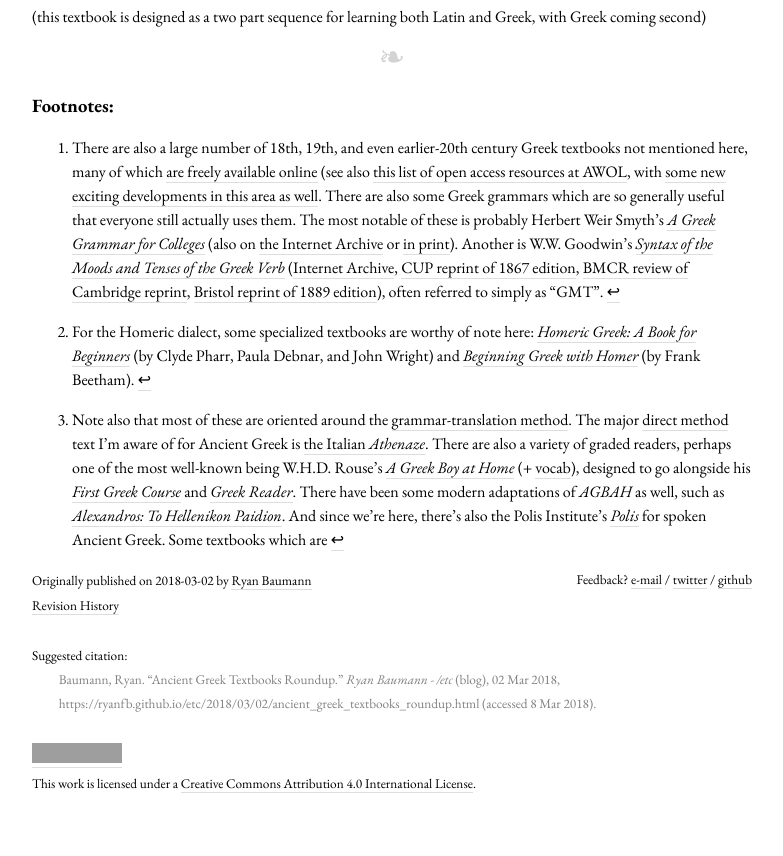
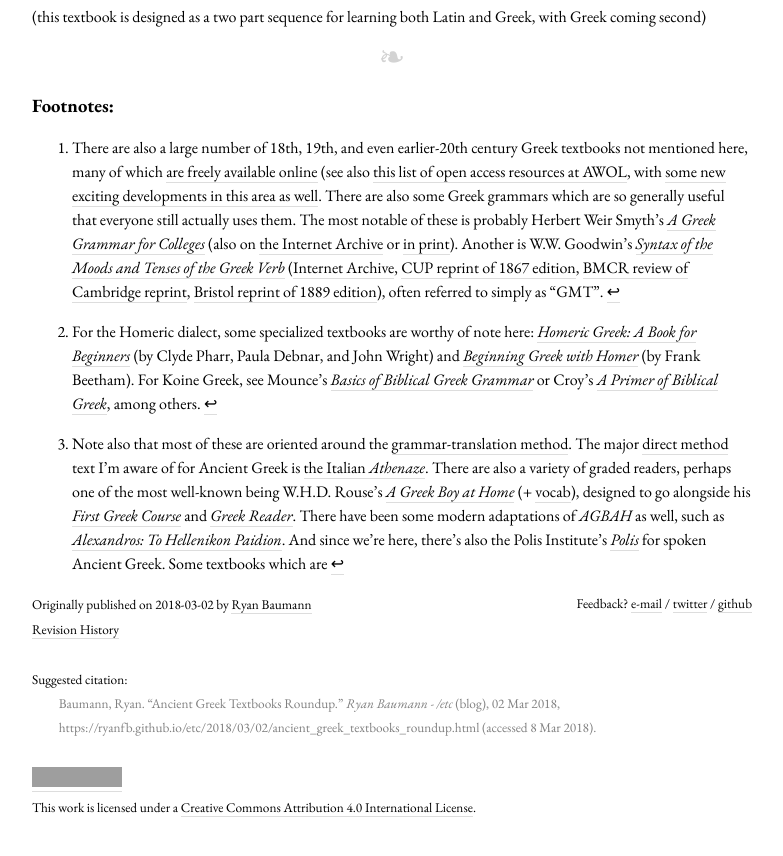
Before and after one commit to ryanfb/etc, a Jekyll site: the page built from _posts/2018-03-02-ancient_greek_textbooks_roundup.md, in a window 1280 px wide and 900 px high, scrolled down 3193 px. Shown: the top 856 px of the window, without its empty margins (248-1031 px from the left). Built offline with Jekyll 4.4.1, drawn with Linux system fonts in a browser that asks for light colours; nearby versions of some CDN libraries; grey boxes are pictures that could not be loaded.

Commit message:
Add some Koine Greek links

```diff
--- a/_posts/2018-03-02-ancient_greek_textbooks_roundup.md
+++ b/_posts/2018-03-02-ancient_greek_textbooks_roundup.md
@@ -125,5 +125,5 @@ Recently, two free and open textbooks for learning Ancient Greek have also been
 ### Footnotes:
 
 [^modern]: There are also a large number of 18th, 19th, and even earlier-20th century Greek textbooks not mentioned here, many of which [are freely available online](https://www.edonnelly.com/google.html#8) (see also [this list of open access resources at AWOL](http://ancientworldonline.blogspot.com/2009/09/open-access-textbooks.html), with [some new exciting developments in this area as well](https://thepatrologist.com/2018/02/22/an-entree-into-the-world-of-18th-and-19th-century-greek-textbooks/). There are also some Greek grammars which are so generally useful that everyone still actually uses them. The most notable of these is probably Herbert Weir Smyth's [*A Greek Grammar for Colleges*](http://www.perseus.tufts.edu/hopper/text?doc=Perseus%3Atext%3A1999.04.0007%3Apart%3D1%3Achapter%3D1%3Asection%3D1) (also on [the Internet Archive](https://archive.org/details/agreekgrammarfo00smytgoog) or [in print](http://amzn.to/2oDbnRD)). Another is W.W. Goodwin's [*Syntax of the Moods and Tenses of the Greek Verb*](http://www.perseus.tufts.edu/hopper/text?doc=Perseus%3Atext%3A1999.04.0065%3Achapter%3D1%3Asection%3D1) ([Internet Archive](https://archive.org/details/syntaxofmoodsten00gooduoft), [CUP reprint of 1867 edition](http://amzn.to/2oDcy3v), [BMCR review of Cambridge reprint](http://bmcr.brynmawr.edu/2012/2012-01-17.html), [Bristol reprint of 1889 edition](http://amzn.to/2F6NHPH)), often referred to simply as "GMT".
-[^homeric]: For the Homeric dialect, some specialized textbooks are worthy of note here: [*Homeric Greek: A Book for Beginners*](http://amzn.to/2GXv51g) (by Clyde Pharr, Paula Debnar, and John Wright) and [*Beginning Greek with Homer*](http://amzn.to/2Fk8y1p) (by Frank Beetham).
+[^dialect]: For the Homeric dialect, some specialized textbooks are worthy of note here: [*Homeric Greek: A Book for Beginners*](http://amzn.to/2GXv51g) (by Clyde Pharr, Paula Debnar, and John Wright) and [*Beginning Greek with Homer*](http://amzn.to/2Fk8y1p) (by Frank Beetham). For Koine Greek, see Mounce's [*Basics of Biblical Greek Grammar*](http://amzn.to/2oKeeIv) or Croy's [*A Primer of Biblical Greek*](http://amzn.to/2FVjrVp), among others.
 [^gt]: Note also that most of these are oriented around the [grammar-translation method](https://en.wikipedia.org/wiki/Grammar%E2%80%93translation_method). The major [direct method](https://en.wikipedia.org/wiki/Direct_method_(education)) text I'm aware of for Ancient Greek is [the Italian *Athenaze*](https://thepatrologist.com/2017/07/03/so-you-want-to-know-about-the-italian-athenaze/). There are also a variety of graded readers, perhaps one of the most well-known being W.H.D. Rouse's [*A Greek Boy at Home*](https://archive.org/details/greekboyathomest01rousuoft) (+ [vocab](https://archive.org/details/greekboyathomest00rousuoft)), designed to go alongside his [*First Greek Course*](https://archive.org/details/FirstGreekCourse) and [*Greek Reader*](https://archive.org/details/greekreader00rousuoft). There have been some modern adaptations of *AGBAH* as well, such as [*Alexandros: To Hellenikon Paidion*](http://www.culturaclasica.com/lingualatina/linguagraeca.htm). And since we're here, there's also the Polis Institute's [*Polis*](http://amzn.to/2oKGHx3) for spoken Ancient Greek. Some textbooks which are
```
Also changed, not shown: other parts of _posts/2018-03-02-ancient_greek_textbooks_roundup.md (+1 -1 lines).
